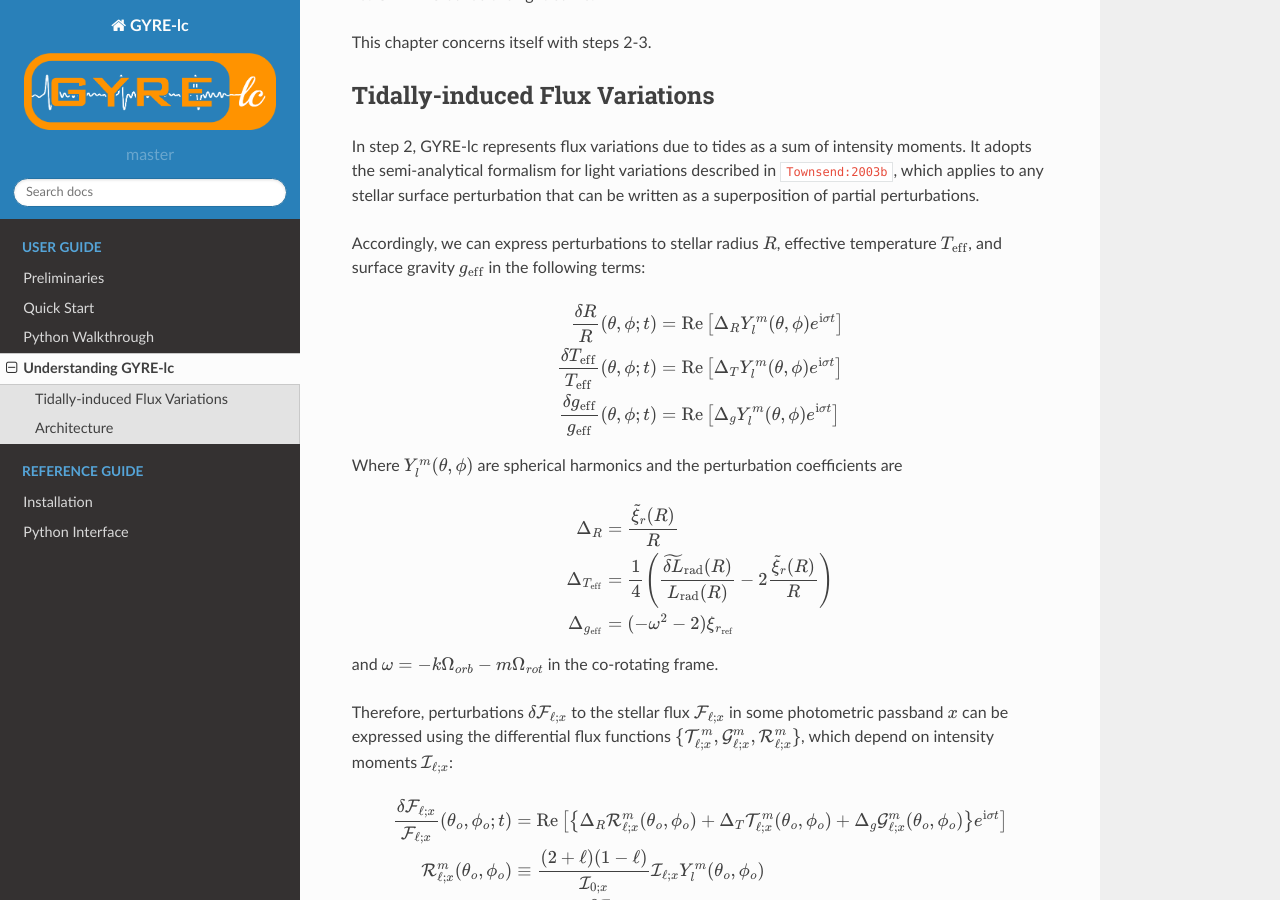
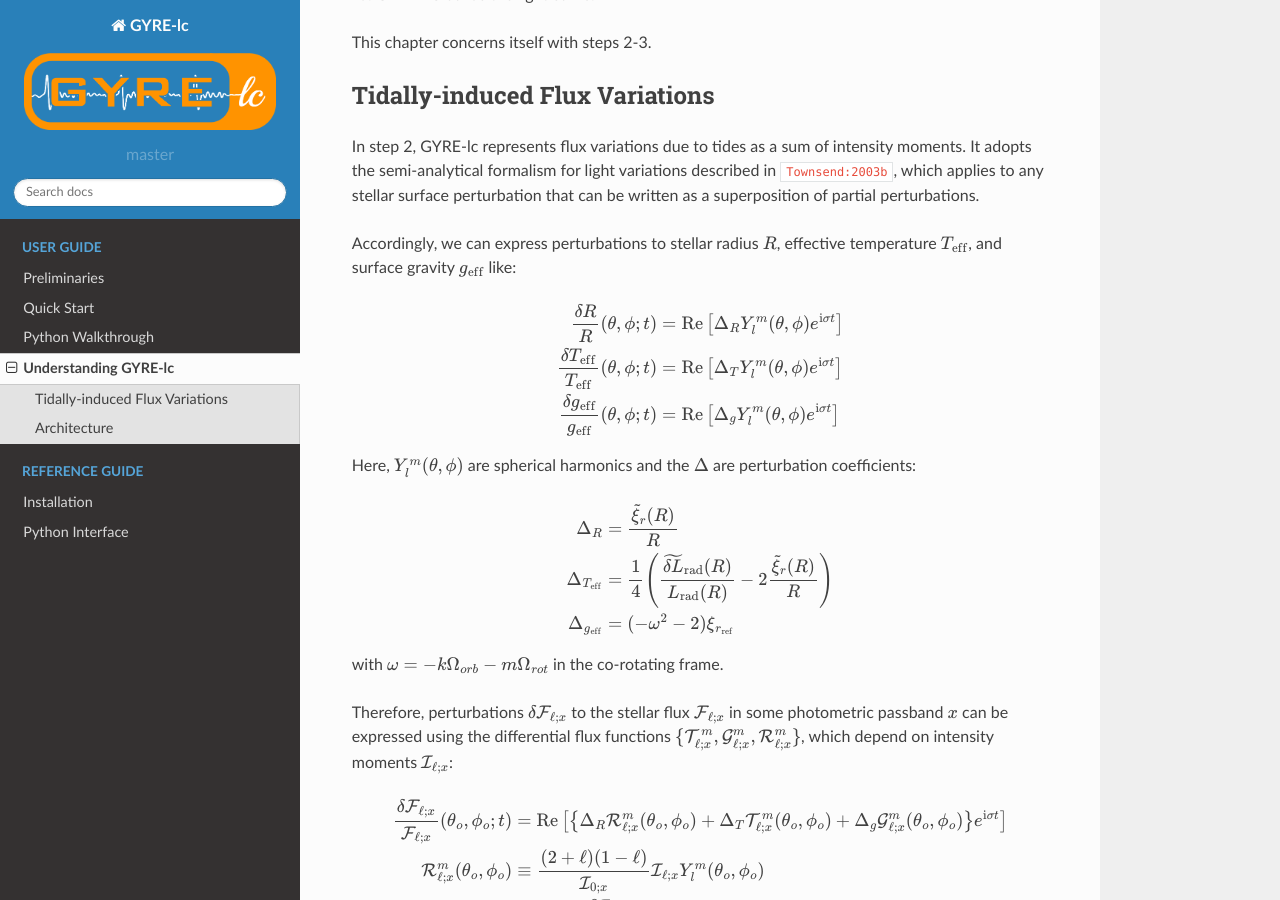
Before and after one commit to aaronesque/gyre-lc, a Sphinx documentation site: the page built from docs/source/user-guide/understanding-gyre-lc.rst, in a window 1280 px wide and 900 px high, scrolled down 566 px. Built offline with Sphinx 7.4.7 and the Read the Docs theme 2.0.0, drawn with Linux system fonts in a browser that asks for light colours; cross-references to code outside the pages are shown as plain code.

Commit message:
docs tweaks

```diff
--- a/docs/source/user-guide/understanding-gyre-lc.rst
+++ b/docs/source/user-guide/understanding-gyre-lc.rst
@@ -26,21 +26,21 @@ Tidally-induced Flux Variations
 
 In step 2, GYRE-lc represents flux variations due to tides as a sum of intensity moments. It adopts the semi-analytical formalism for light variations described in :ads_citealt:`Townsend:2003b`, which applies to any stellar surface perturbation that can be written as a superposition of partial perturbations.
 
-Accordingly, we can express perturbations to stellar radius :math:`R`, effective temperature :math:`T_\mathrm{eff}`, and surface gravity :math:`g_\eff` in the following terms:
+Accordingly, we can express perturbations to stellar radius :math:`R`, effective temperature :math:`T_\mathrm{eff}`, and surface gravity :math:`g_\eff` like:
 
 .. math::
     \frac{\delta R}{R} (\theta, \phi; t) &= \mathrm{Re} \left[ \Delta_R Y_l^m(\theta, \phi) e^{\ii \sigma t} \right] \\
     \frac{\delta T_\eff }{T_\eff } (\theta, \phi; t) &= \mathrm{Re} \left[ \Delta_T Y_l^m(\theta, \phi) e^{\ii \sigma t} \right] \\
     \frac{\delta g_\eff}{g_\eff} (\theta, \phi; t) &= \mathrm{Re} \left[ \Delta_g Y_l^m(\theta, \phi) e^{\ii \sigma t} \right]
 
-Where :math:`\Yml (\theta, \phi)` are spherical harmonics and the perturbation coefficients are
+Here, :math:`\Yml (\theta, \phi)` are spherical harmonics and the :math:`\Delta` are perturbation coefficients:
 
 .. math::
     \Delta_R &= \frac{\tilde{\xi}_r(R)}{R}\\
     \Delta_{T_\eff} &= \frac{1}{4} \left( \frac{\widetilde{\delta L}_\mathrm{rad}(R)}{L_\mathrm{rad}(R)} - 2 \frac{\tilde{\xi}_r(R)}{R} \right)\\
     \Delta_{g_\eff} &= (-\omega^2 - 2)\xi_{r_\mathrm{ref}}
 
-and :math:`\omega = -k\Omega_{orb} - m\Omega_{rot}` in the co-rotating frame.
+with :math:`\omega = -k\Omega_{orb} - m\Omega_{rot}` in the co-rotating frame.
 
 Therefore, perturbations :math:`\delta \FF_{\lx}` to the stellar flux :math:`\FF_{\lx}` in some photometric passband :math:`x` can be expressed using the differential flux functions :math:`\{ \TT^m_{\lx}, \GG^m_{\lx}, \RR^m_{\lx} \}`, which depend on intensity moments :math:`\II_{\lx}`:
 
```
